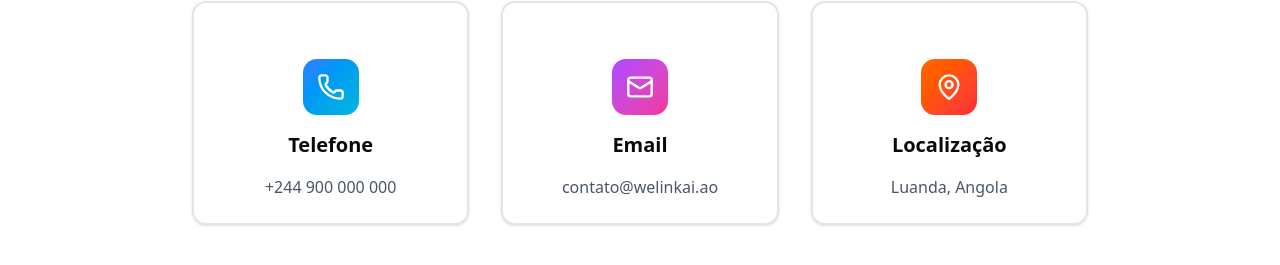
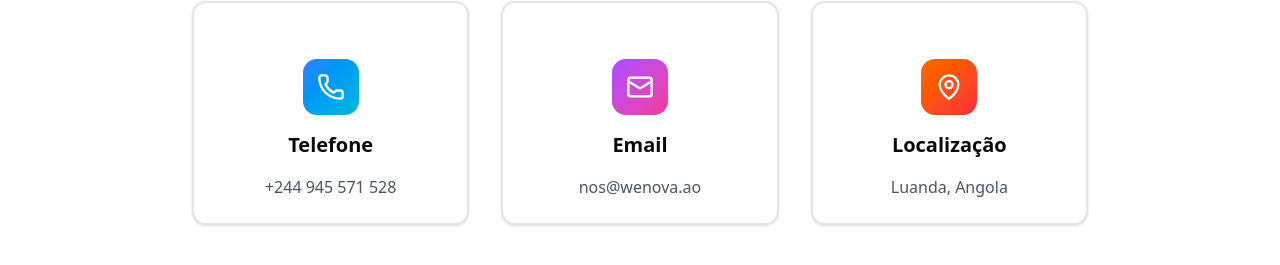
Before and after one commit to Rolymaya/welink, a Next.js app in the folder frontend/: page / in a window 1280 px wide. Shown: the part 5316-5581 px from the top of the page. Built offline with nearby package versions, Linux system fonts and the light colour scheme; no server answers.

Commit message:
init commit

```diff
--- a/frontend/src/app/page.tsx
+++ b/frontend/src/app/page.tsx
@@ -576,7 +576,7 @@ export default function HomePage() {
                   <Phone className="h-7 w-7 text-white" />
                 </div>
                 <h3 className="text-xl font-bold">Telefone</h3>
-                <p className="text-gray-600 dark:text-gray-400">+244 900 000 000</p>
+                <p className="text-gray-600 dark:text-gray-400">+244 945 571 528</p>
               </CardContent>
             </Card>
 
@@ -586,7 +586,7 @@ export default function HomePage() {
                   <Mail className="h-7 w-7 text-white" />
                 </div>
                 <h3 className="text-xl font-bold">Email</h3>
-                <p className="text-gray-600 dark:text-gray-400">contato@welinkai.ao</p>
+                <p className="text-gray-600 dark:text-gray-400">nos@wenova.ao</p>
               </CardContent>
             </Card>
 
```
Also changed, not shown: 1 other file (tests, documents, lock files or other folders).
